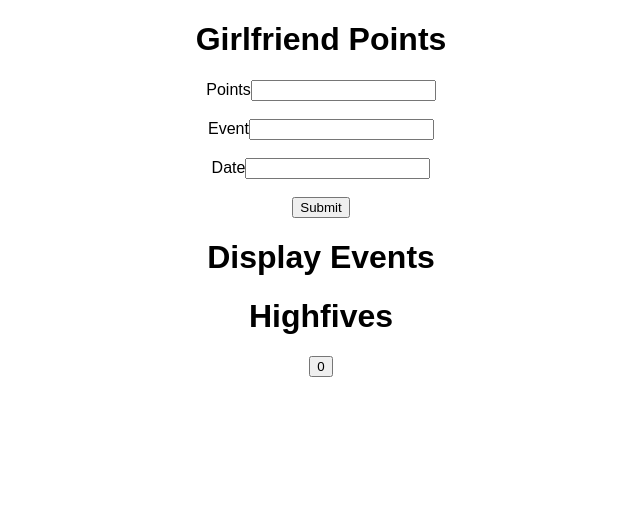
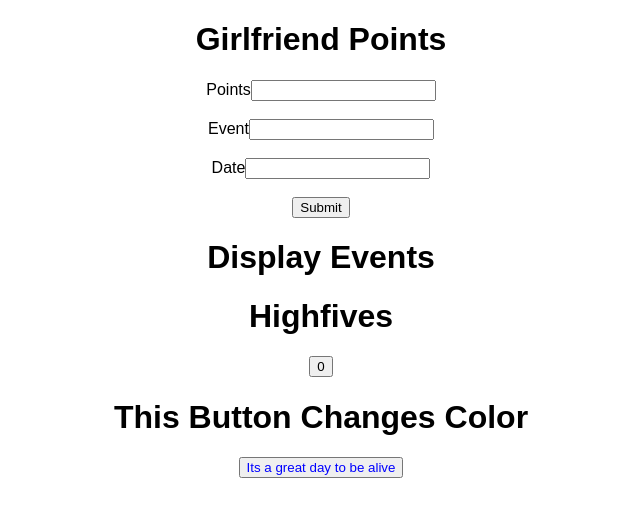
Before and after one commit to pjchong91/gw-girlfriendpoints, a React (Create React App) app: page / in a window 1280 px wide. Shown: the top 516 px of the page, without its empty margins (319-959 px from the left). Built offline with nearby package versions, Linux system fonts and the light colour scheme.

Commit message:
Added button that changes color/txt

```diff
--- a/src/App.js
+++ b/src/App.js
@@ -4,6 +4,7 @@ import './App.css';
 import AddPoints from './components/AddPoints';
 import PointEvents from './components/PointEvents';
 import Highfives from './components/Highfives';
+import ButtonChangeColor from './components/ButtonChangeColor';
 import $ from 'jquery';
 
 class App extends Component {
@@ -15,6 +16,7 @@ class App extends Component {
         <AddPoints />
         <PointEvents />
         <Highfives />
+        <ButtonChangeColor />
       </div>
     );
   }
--- /dev/null
+++ b/src/components/ButtonChangeColor.js
@@ -0,0 +1,43 @@
+import React, { Component } from 'react';
+import $ from 'jquery';
+
+class ButtonChangeColor extends Component {
+
+    state = {
+        color: 'blue',
+        text: 'Its a great day to be alive'
+    }
+
+    buttonChangeColor(){
+        this.setState(function(){
+          return ({
+              color: 'red',
+              text: 'Im having a great morning'
+          })
+        }
+
+
+
+
+        );
+    }
+
+
+
+    render() {
+      return (
+        <div className="buttonChangeColor">
+            <h1>This Button Changes Color</h1>
+
+            <button
+            onClick={this.buttonChangeColor.bind(this)}
+            style={{color: this.state.color}}>{this.state.text}</button>
+
+
+
+        </div>
+      );
+    }
+  }
+
+  export default ButtonChangeColor;
```
